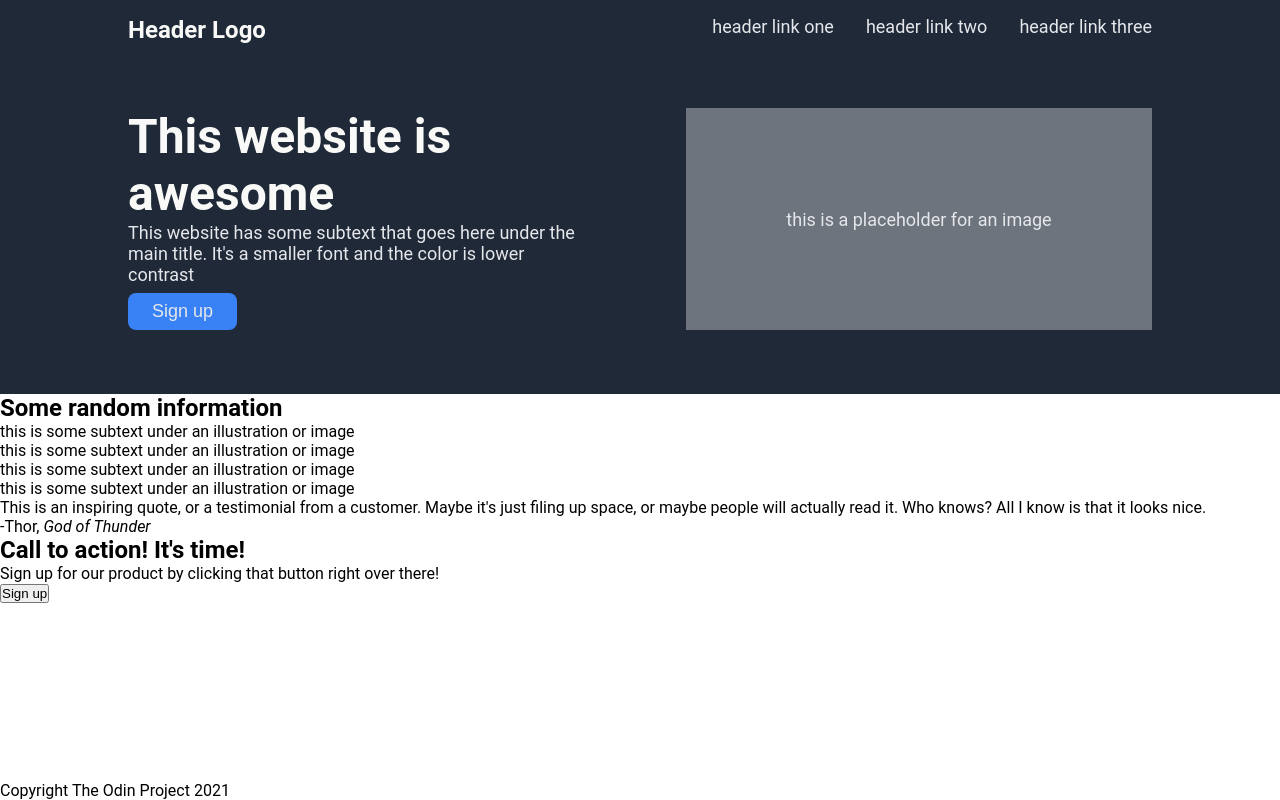
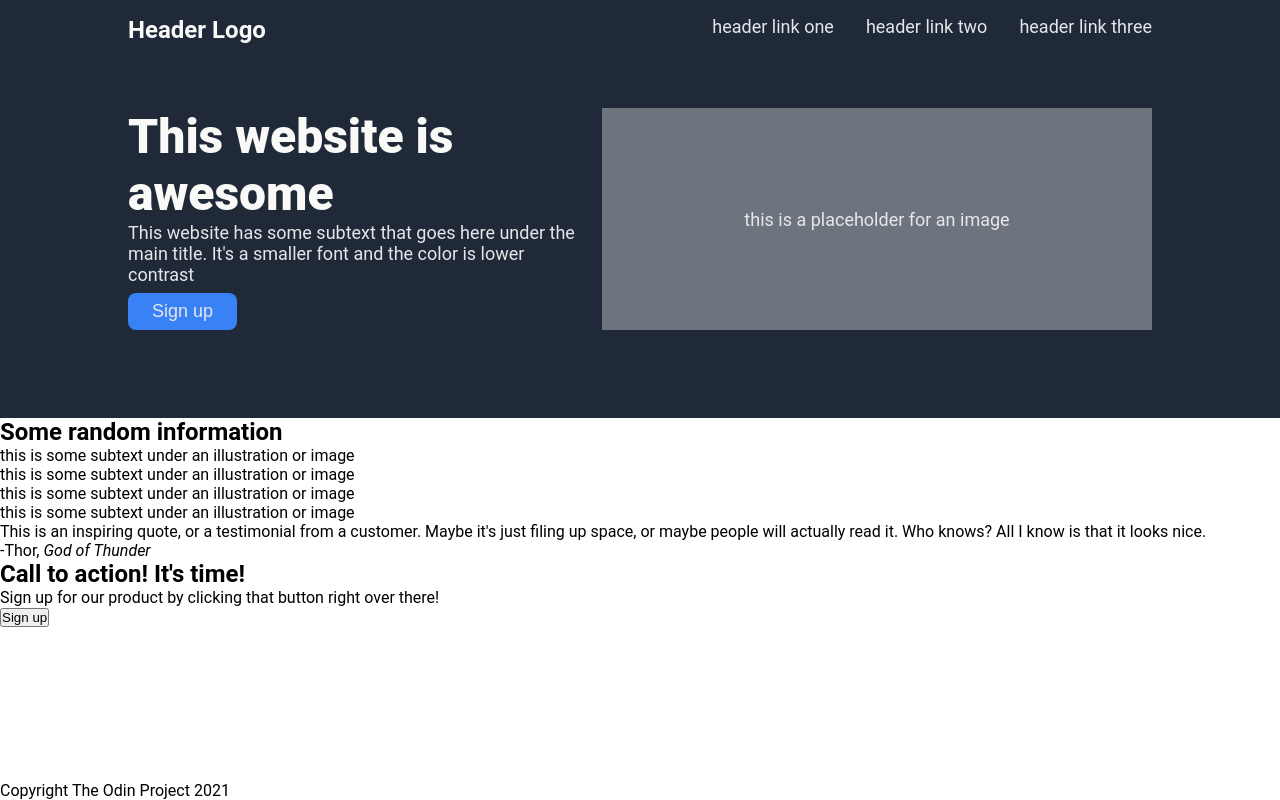
Before and after one commit to danielz0102/landing-page, a plain HTML site: page index.html in a window 1280 px wide. Drawn offline with Linux system fonts and the light colour scheme.

Commit message:
Fix header style
"left" and "right" containers weren't size correctly when the screen is too wide.

```diff
--- a/style.css
+++ b/style.css
@@ -44,12 +44,13 @@ a {
 
 .header__downside {
     display: flex;
-    padding-bottom: 64px;
-    gap: 92px;
+    padding-bottom: 88px;
+    justify-content: space-between;
 }
 
 .hero-main-text {
     font-size: 48px;
+    font-weight: 900;
     color: #f9faf8;
 }
 
@@ -62,10 +63,15 @@ a {
     flex: 1;
 }
 
+.left {
+    max-width: 450px;
+}
+
 .right {
     background-color: #6d747d;
     text-align: center;
     align-content: center;
+    max-width: 550px;
 }
 
 .sign-up-btn {
```
